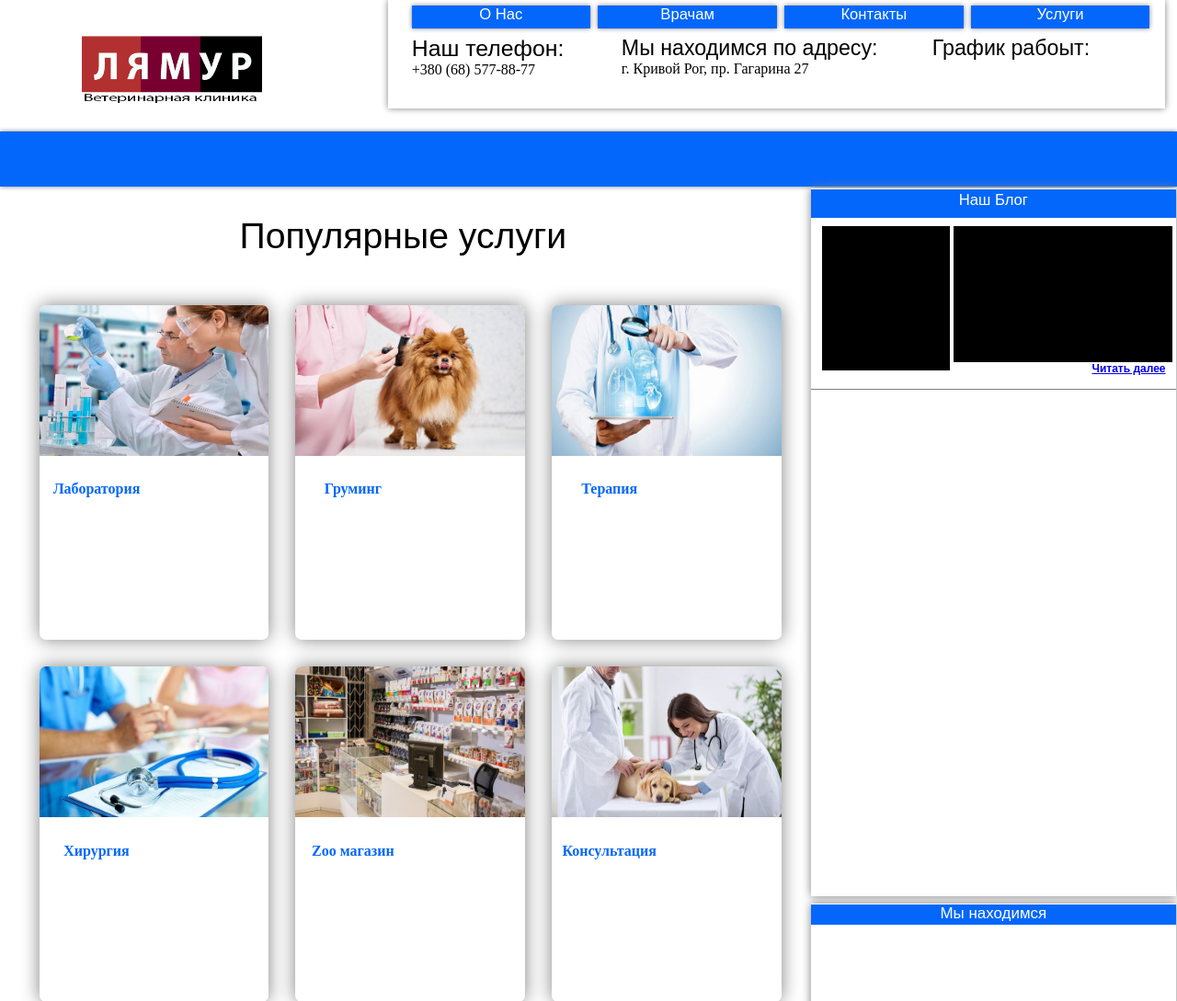
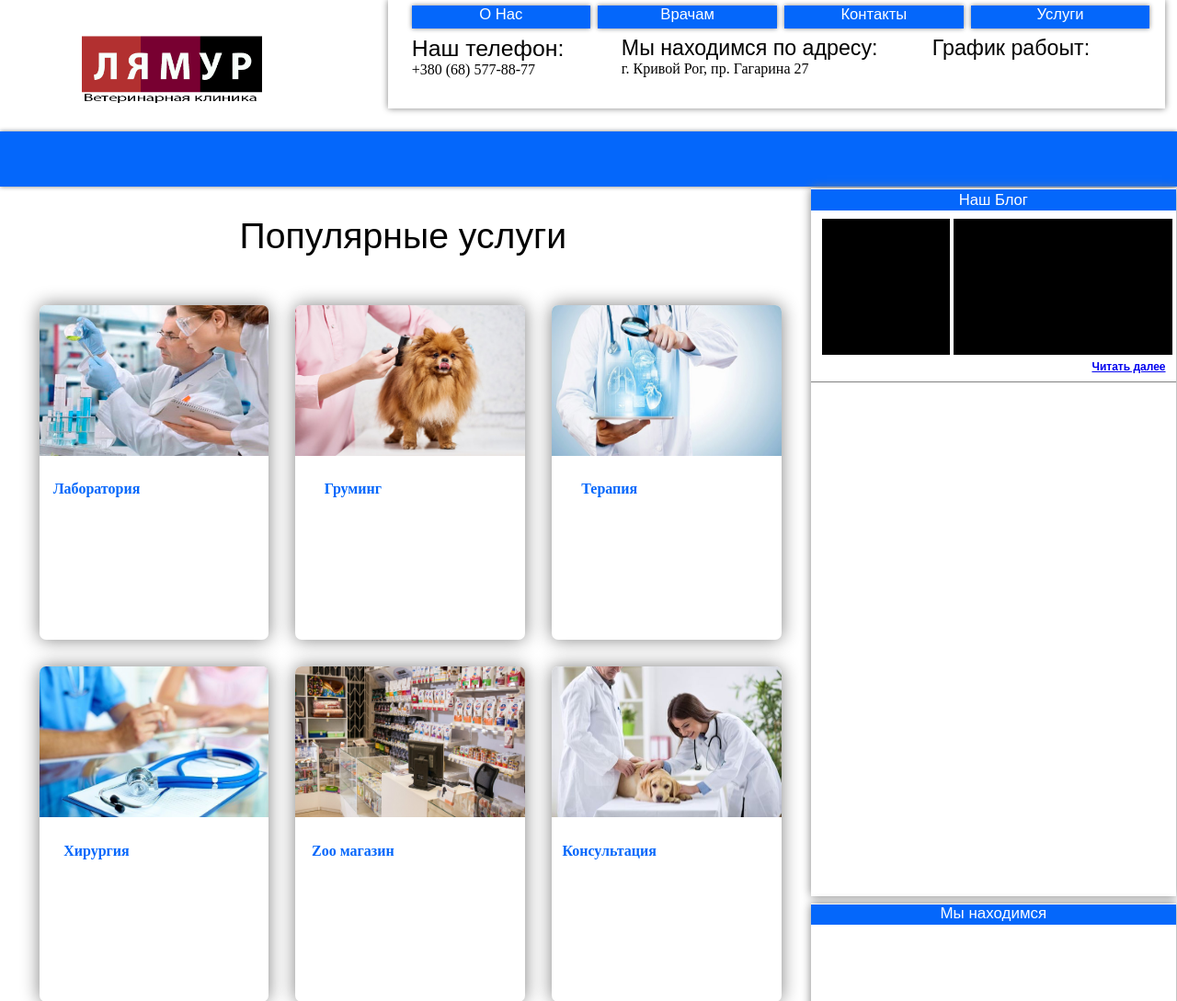
Before and after one commit to MainStar/Lya-mur.ver.2.x, a PHP site: page /index.html in a window 1280 px wide. Shown: the top 1089 px of the page at 92% size. Run offline with PHP 8.4, Linux system fonts and the light colour scheme.

Commit message:
Changea meta tag and block blog

```diff
--- a/index.html
+++ b/index.html
@@ -3,7 +3,7 @@
 <head>
 	<title>Ветеринарная клиника «ЛяМур»</title>
 	<meta charset="utf-8">
-	<meta name="description" content="Ветеринарная клиника ЛяМур, Ветеринарная клиника, ветклиника, ЛяМур, ветклиника Кривой Рог, Ветеринарная клиника Кривой Рог">
+	<meta name="keywords" content="Ветеринарная клиника ЛяМур, Ветеринарная клиника, ветклиника, ЛяМур, ветклиника Кривой Рог, Ветеринарная клиника Кривой Рог">
 	<link rel="stylesheet" type="text/css" href="styles/style.css">
 	<link rel="stylesheet" type="text/css" href="styles/services.css">
 </head>
--- a/styles/style.css
+++ b/styles/style.css
@@ -136,13 +136,14 @@
 }
 .block_name_block{
 	width: 100%;
-	height: 4%;
+	height: 3%;
 	background: #0467FB;
 	border-top: 0.2px solid white;
 	border-bottom: 0.2px solid white;
 }
 .block_name_block > a{
 	text-decoration: none;
+	height: 100%;
 	color: white;
 }
 .block_name_block > a > h4{
@@ -159,7 +160,7 @@
 .blog_img{
 	float: left;
 	width: 35%;
-	height: 85%;
+	height: 80%;
 	margin-top: 2%;
 	margin-left: 3%;
 	background: black;
@@ -177,6 +178,7 @@
 	height: 10%;
 	float: right;
 	margin-right: -7%;
+	margin-top: 1.5%;
 	font: 75% sans-serif;
 	color: black;
 }
```
